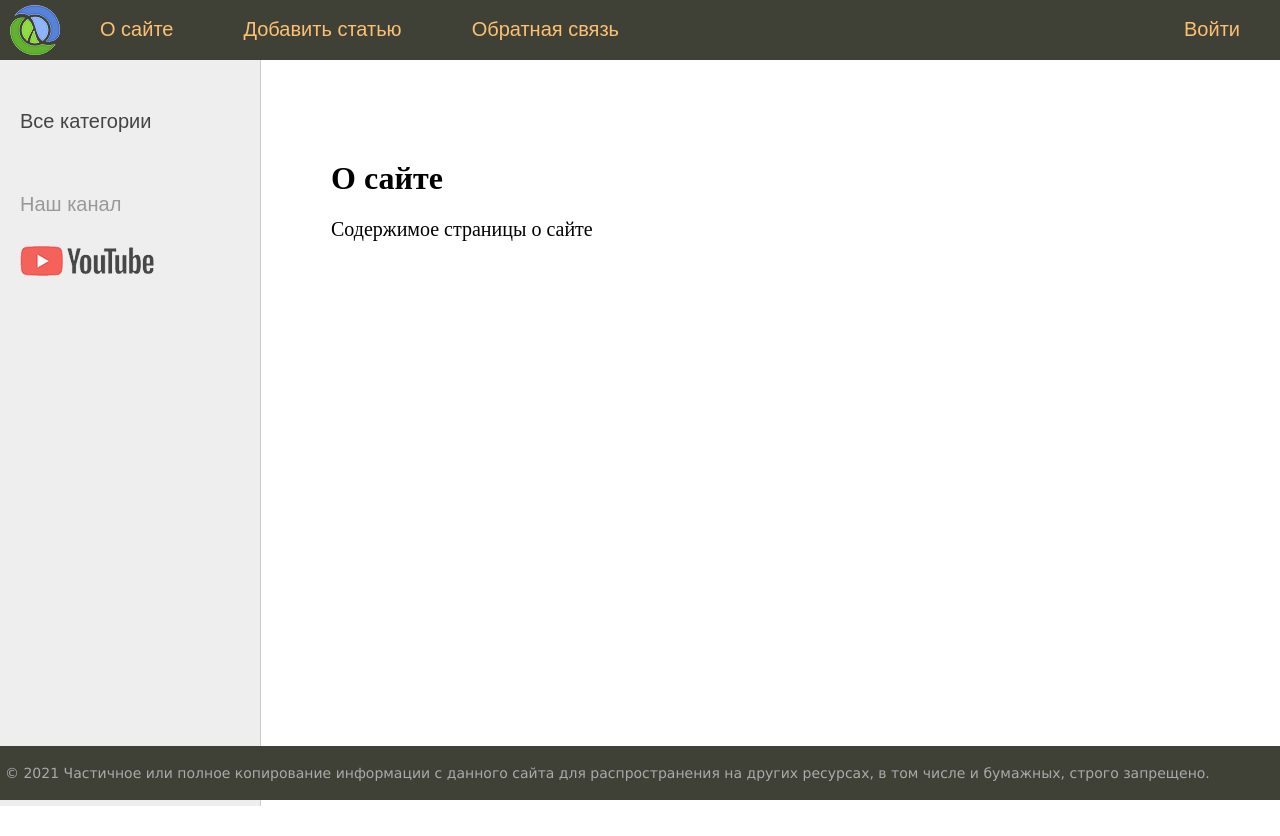
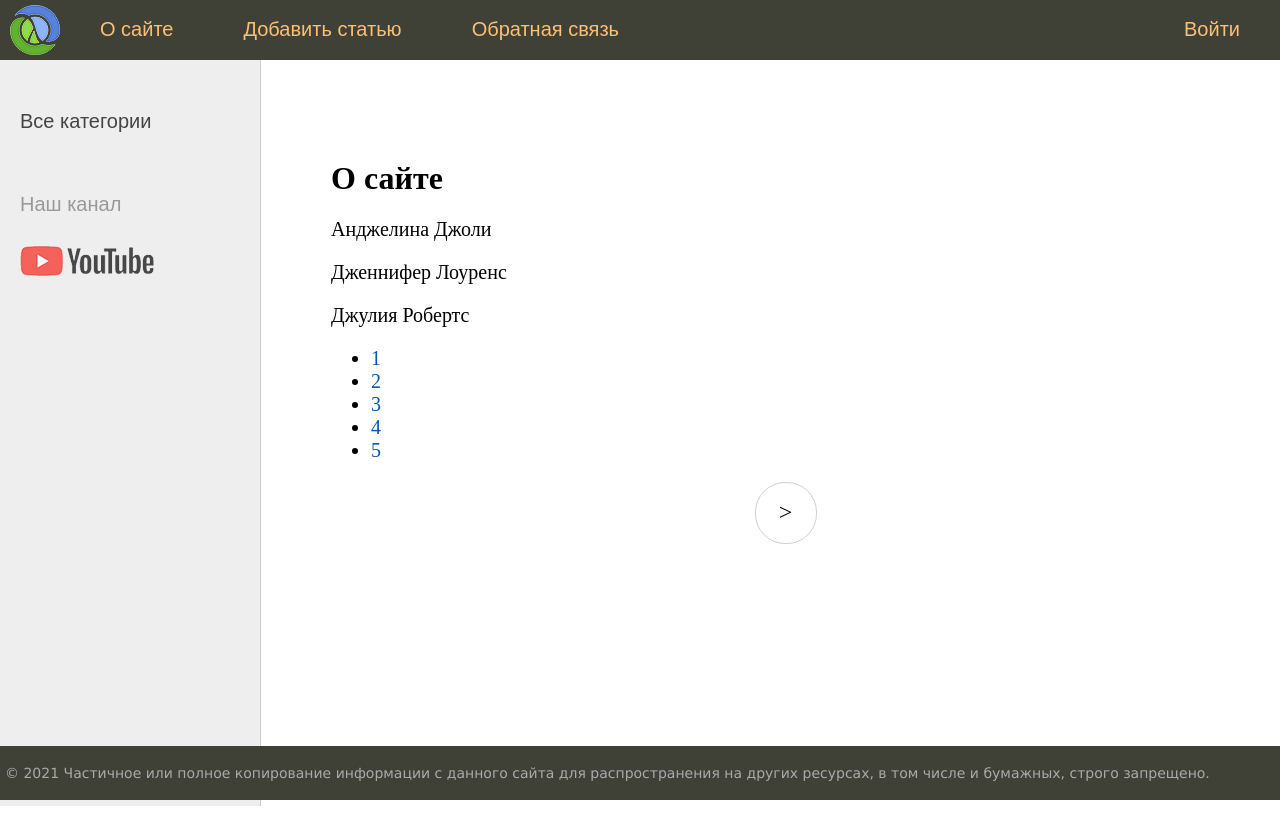
Before and after one commit to KYONY/Django_blog_gret_woomen, a Django app: page /about/ in a window 1280 px wide. Run offline with Django 3.2, Linux system fonts and the light colour scheme; data comes from the database, SQL or seed files in the repository; both versions use the stored data as it was after the commit.

Commit message:
#18. Постраничная навигация (пагинация) | Django уроки

```diff
--- a/coolsite/women/models.py
+++ b/coolsite/women/models.py
@@ -22,7 +22,8 @@ class Women(models.Model):
     class Meta:
         verbose_name = 'Известные женщины'
         verbose_name_plural = 'Известные женщины'
-        ordering = ['-time_create', 'title']
+        # ordering = ['-time_create', 'title']
+        ordering = ['id']
 
 
 class Category(models.Model):
--- a/coolsite/women/static/women/css/styles.css
+++ b/coolsite/women/static/women/css/styles.css
@@ -390,3 +390,41 @@ ul.lang-list li a:hover {color: #fdc073;}
     min-width: 200px;
     font-size: 16px;
 }
+
+.list-pages {
+	text-align: center;
+	margin: 0 0 20px 0;
+}
+.list-pages ul {
+	margin: 20px 0 0 0;
+	padding: 0;
+	list-style: none;
+}
+.list-pages ul li {
+	display: inline-block;
+	margin: 0 20px 0 0;
+}
+.list-pages a {
+	color: #000;
+	font-size: 24px;
+	text-decoration: none;
+}
+.list-pages .page-num, .page-num-selected {
+	display: inline-block;
+	width: 60px;
+	height: 44px;
+	padding: 16px 0 0 0;
+	border: 1px solid #d0d0d0;
+	border-radius: 30px;
+}
+.list-pages .page-num:hover {
+	box-shadow: 3px 3px 1px #d0d0d0;
+}
+.list-pages .page-num-selected {
+	border: none;
+	color: #000;
+	font-size: 20px;
+}
+.list-pages .page-num-selected:hover {
+	box-shadow: none;
+}
--- a/coolsite/women/templates/women/about.html
+++ b/coolsite/women/templates/women/about.html
@@ -1,6 +1,20 @@
 {% extends 'women/base.html' %}
 
 {% block content %}
-<h1>{{title}}</h1>
-<p>Содержимое страницы о сайте
+    <h1>{{ title }}</h1>
+    {#<p>Содержимое страницы о сайте#}
+    {% for contact in page_obj %}
+        <p>{{ contact }}</p>
+    {% endfor %}
+
+    <nav>
+        <ul>
+            {% for p in page_obj.paginator.page_range %}
+                <li>
+                    <a href="?page={{ p }}">{{ p }}</a>
+                </li>
+            {% endfor %}
+        </ul>
+    </nav>
+
 {% endblock %}
--- a/coolsite/women/templates/women/base.html
+++ b/coolsite/women/templates/women/base.html
@@ -79,6 +79,39 @@
                         <div class="content-text">
                             {% block content %}
                             {% endblock %}
+
+                            {% if page_obj.has_other_pages %}
+
+                                <nav class="list-pages">
+                                    <ul>
+                                        {% if page_obj.has_previous %}
+                                            <li class="page-num">
+                                                <a href="?page={{ page_obj.previous_page_number }}">&lt;</a>
+                                            </li>
+                                        {% endif %}
+
+                                        {% for p in paginator.page_range %}
+                                            {% if page_obj.number == p %}
+                                                <li class="page-num page-num-selected">{{ p }}</li>
+                                                {#                                        {% else %}#}
+                                            {% elif p >= page_obj.number|add:-2 and p <= page_obj.number|add:2 %}
+                                                <li class="page-num">
+                                                    <a href="?page={{ p }}">{{ p }}</a>
+                                                </li>
+                                            {% endif %}
+                                        {% endfor %}
+
+                                        {% if page_obj.has_next %}
+                                            <li class="page-num">
+                                                <a href="?page={{ page_obj.next_page_number }}">&gt;</a>
+                                            </li>
+                                        {% endif %}
+
+                                    </ul>
+                                </nav>
+
+                            {% endif %}
+
                         </div>
                         <!-- Конец блока контента -->
 
--- a/coolsite/women/utils.py
+++ b/coolsite/women/utils.py
@@ -10,6 +10,7 @@ menu = [{'title': "О сайте", 'url_name': 'about'},
 
 
 class DataMixin:
+    paginate_by = 2
     def get_user_context(self, **kwargs):
         context = kwargs
         # cats = Category.objects.all()
--- a/coolsite/women/views.py
+++ b/coolsite/women/views.py
@@ -1,4 +1,5 @@
 from django.contrib.auth.decorators import login_required
+from django.core.paginator import Paginator
 from django.http import HttpResponse, HttpResponseNotFound, Http404
 from django.shortcuts import render, redirect, get_object_or_404
 from django.urls import reverse_lazy
@@ -11,6 +12,7 @@ from .utils import *
 
 
 class WomenHome(DataMixin, ListView):
+    # paginate_by = 3
     model = Women
     template_name = 'women/index.html'
     context_object_name = 'posts'
@@ -79,7 +81,12 @@ class WomenCategory(DataMixin, ListView):
 
 # @login_required
 def about(request):
-    return render(request, 'women/about.html', {'menu': menu, 'title': 'О сайте'})
+    contact_list = Women.objects.all()
+    paginator = Paginator(contact_list, 3)
+
+    page_number = request.GET.get('page')
+    page_obj = paginator.get_page(page_number)
+    return render(request, 'women/about.html', {'page_obj': page_obj, 'menu': menu, 'title': 'О сайте'})
 
 
 def contact(request):
```
Also changed, not shown: coolsite/db.sqlite3.
